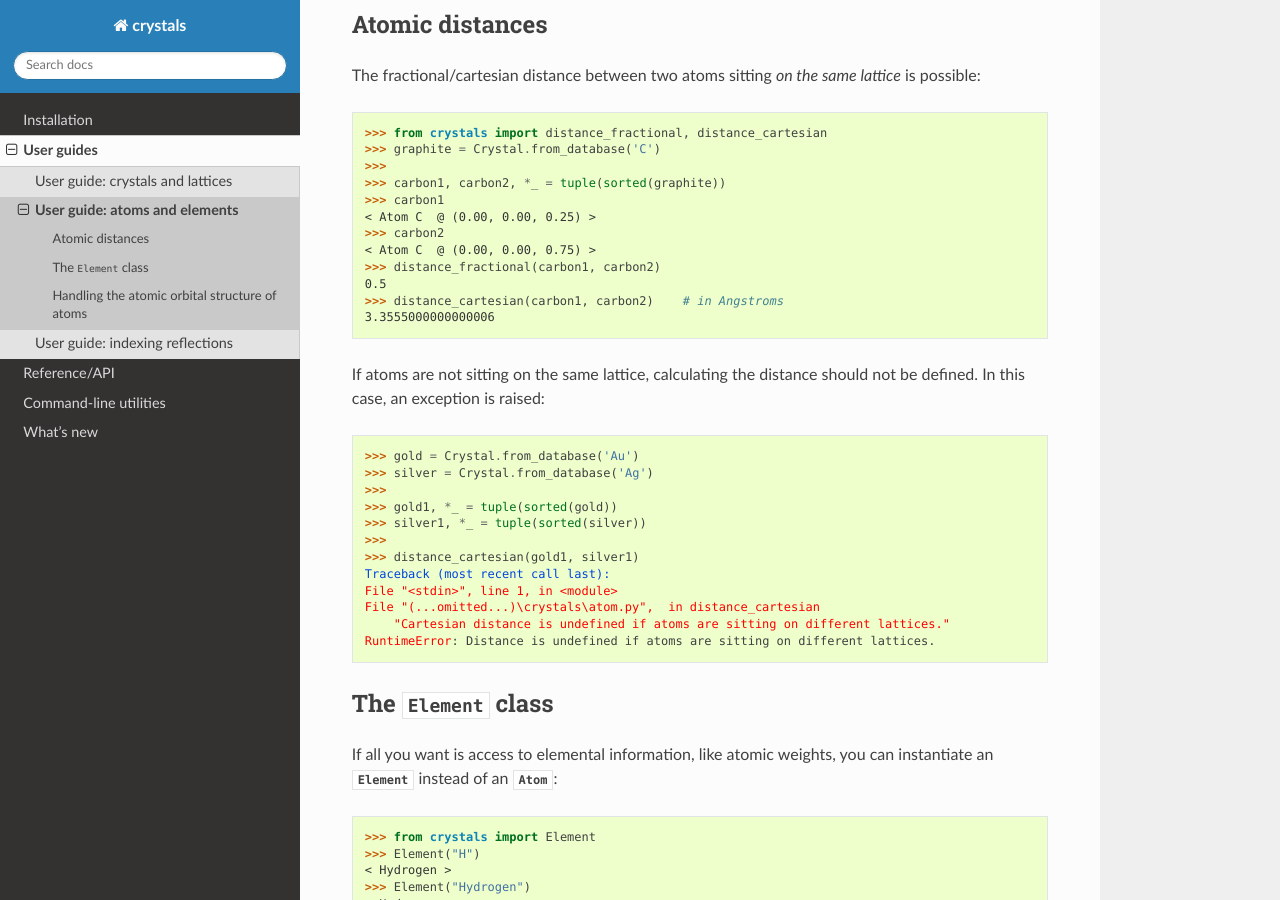
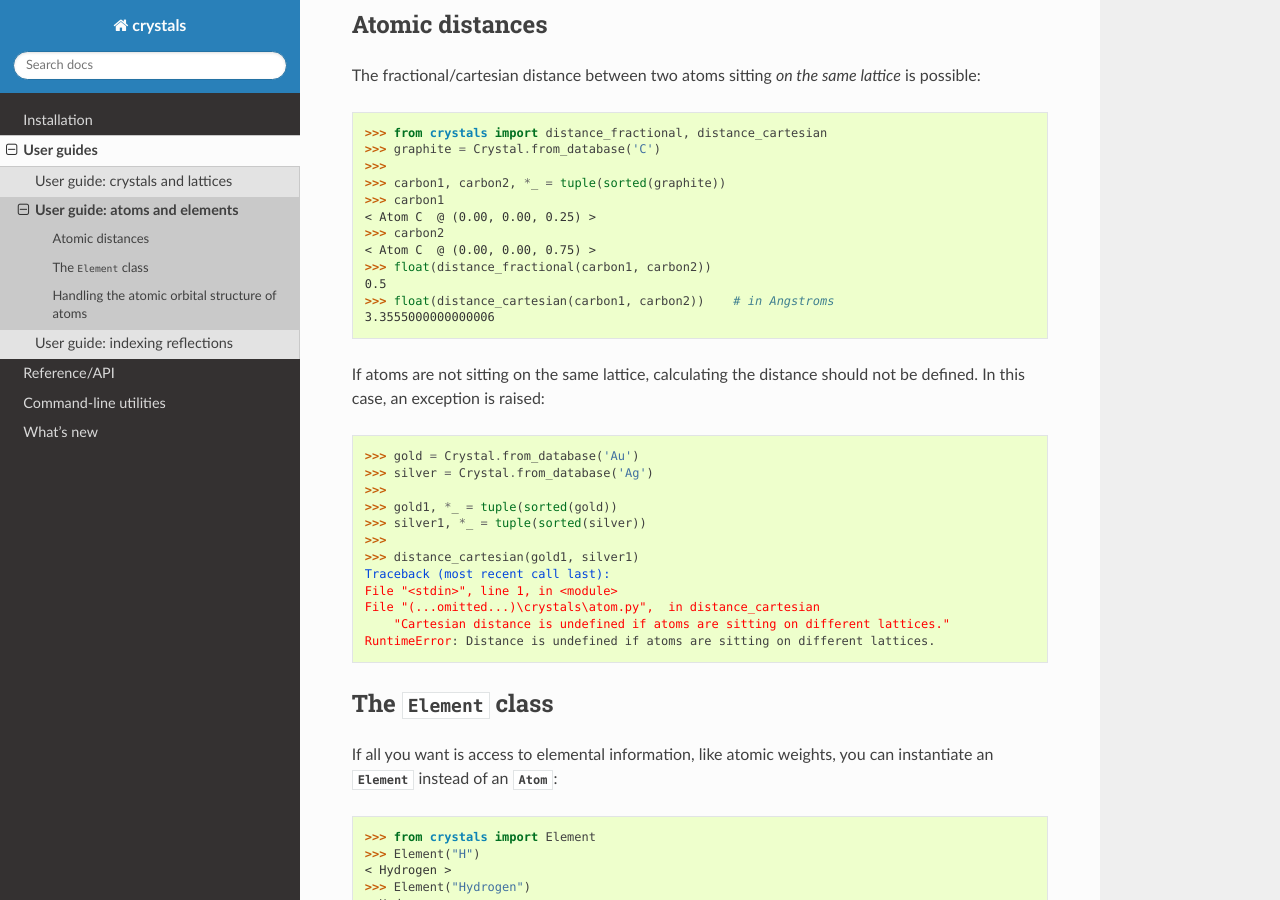
Before and after one commit to LaurentRDC/crystals, a Sphinx documentation site: the page built from docs/guides/atoms.rst, in a window 1280 px wide and 900 px high, scrolled down 826 px. Built offline with Sphinx 7.4.7 and the Read the Docs theme 3.1.0, drawn with Linux system fonts in a browser that asks for light colours.

Commit message:
DOC: Adjust doctest to support numpy 1 and 2

```diff
--- a/docs/guides/atoms.rst
+++ b/docs/guides/atoms.rst
@@ -45,9 +45,9 @@ The fractional/cartesian distance between two atoms sitting *on the same lattice
     < Atom C  @ (0.00, 0.00, 0.25) >
     >>> carbon2
     < Atom C  @ (0.00, 0.00, 0.75) >
-    >>> distance_fractional(carbon1, carbon2)
+    >>> float(distance_fractional(carbon1, carbon2))
     0.5
-    >>> distance_cartesian(carbon1, carbon2)    # in Angstroms
+    >>> float(distance_cartesian(carbon1, carbon2))    # in Angstroms
     3.3555000000000006
 
 If atoms are not sitting on the same lattice, calculating the distance should not be defined. In this case, an exception is raised:
--- a/docs/guides/crystals.rst
+++ b/docs/guides/crystals.rst
@@ -317,7 +317,7 @@ super-class. Let's use the built-in example of graphite:
     >>> b1
     array([2.94447949, 0.        , 0.        ])
     >>>
-    >>> np.dot(a1, b1)	# 2 pi
+    >>> float(np.dot(a1, b1))	# 2 pi
     6.283185307179586
 
 The standard `three lengths and angles` description of a lattice is also accessible:
```
